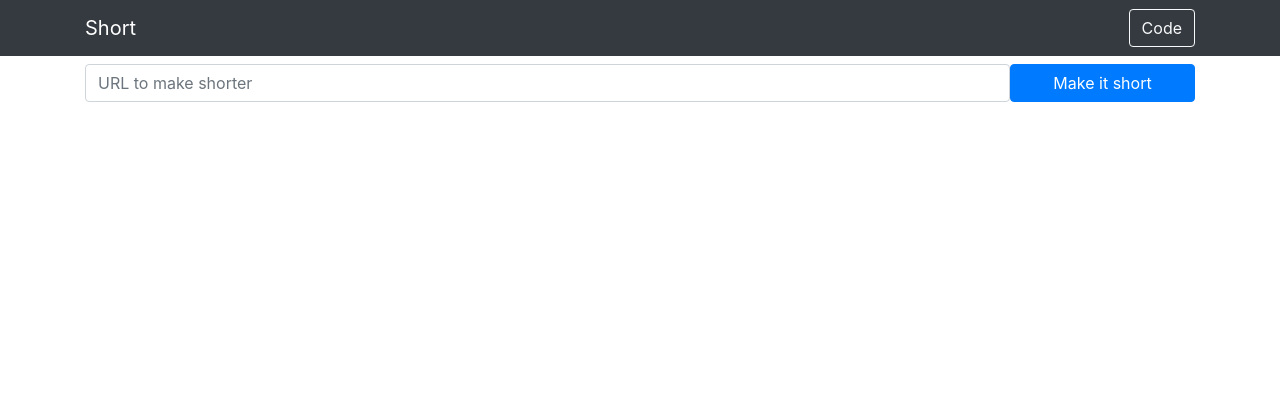
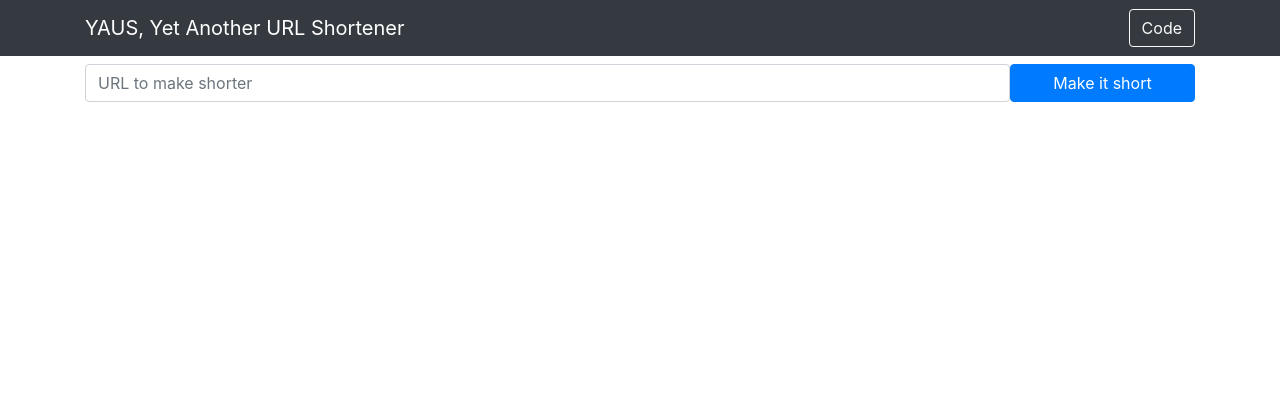
Before and after one commit to maitesin/yaus, a Flask app: page / in a window 1280 px wide. Shown: the top 420 px of the page. Run offline with Flask 2, Linux system fonts and the light colour scheme; some libraries are stand-ins or nearby versions.

Commit message:
Rename short into yaus

```diff
--- a/prod.py
+++ b/prod.py
@@ -1,4 +1,4 @@
-from short import db, create_app
+from yaus import db, create_app
 
 app = create_app()
 
--- a/run.py
+++ b/run.py
@@ -1,4 +1,4 @@
-from short import create_app
+from yaus import create_app
 
 if __name__ == "__main__":
     create_app().run()
--- a/setup.cfg
+++ b/setup.cfg
@@ -10,4 +10,4 @@ testpaths = tests
 [coverage:run]
 branch = True
 source =
-    short
+    yaus
--- a/setup.py
+++ b/setup.py
@@ -1,11 +1,11 @@
 from distutils.core import setup
 
-setup(name='short',
+setup(name='yaus',
       version='0.1',
       description='URL shortener service',
       author='Oscar Forner Martinez',
       author_email='oscar.forner.martinez@gmail.com',
-      url='https://www.gitlab.com/maitesin/short',
-      py_modules=['short'],
+      url='https://www.gitlab.com/maitesin/yaus',
+      py_modules=['yaus'],
       extras_require={"test": ["pytest", "coverage"]},
       )
--- a/short/__init__.py
+++ b/yaus/__init__.py
@@ -1,6 +1,6 @@
 from flask import Flask
 from flask_sqlalchemy import SQLAlchemy
-from short.config import Config
+from yaus.config import Config
 
 db = SQLAlchemy()
 
@@ -11,8 +11,8 @@ def create_app(config_class=Config):
 
     db.init_app(app)
 
-    from short.routes import short as short_routes
+    from yaus.routes import yaus as yaus_routes
 
-    app.register_blueprint(short_routes)
+    app.register_blueprint(yaus_routes)
 
     return app
--- a/short/config.py
+++ b/yaus/config.py
@@ -2,6 +2,6 @@ import secrets
 
 
 class Config:
-    SQLALCHEMY_DATABASE_URI = "sqlite:///short.db"
+    SQLALCHEMY_DATABASE_URI = "sqlite:///yaus.db"
     SQLALCHEMY_TRACK_MODIFICATIONS = False
     SECRET_KEY = secrets.token_hex(16)
--- a/short/models.py
+++ b/yaus/models.py
@@ -1,4 +1,4 @@
-from short import db
+from yaus import db
 
 
 class URL(db.Model):
--- a/short/routes.py
+++ b/yaus/routes.py
@@ -1,19 +1,19 @@
 from flask import Blueprint, session, make_response, redirect, abort, render_template, flash, request, Markup
-from short.models import URL
-from short.id_generator import id_generator
-from short.middleware import verify_url, verify_shortcode
-from short import db
+from yaus.models import URL
+from yaus.id_generator import id_generator
+from yaus.middleware import verify_url, verify_shortcode
+from yaus import db
 from sqlalchemy import exc
 
-short = Blueprint('short', __name__)
+yaus = Blueprint('yaus', __name__)
 
 
-@short.route("/", methods=["GET"])
+@yaus.route("/", methods=["GET"])
 def home():
     return render_template('home.html')
 
 
-@short.route("/", methods=["POST"])
+@yaus.route("/", methods=["POST"])
 @verify_url
 def add_shortcode():
     url = session['url']
@@ -33,7 +33,7 @@ def add_shortcode():
     return resp
 
 
-@short.route("/<string:shortcode>")
+@yaus.route("/<string:shortcode>")
 @verify_shortcode
 def get_url_by_shortcode(shortcode):
     url = URL.query.filter_by(shortened=shortcode).first()
--- a/short/templates/layout.html
+++ b/yaus/templates/layout.html
@@ -10,15 +10,15 @@
 
     <link rel="stylesheet" type="text/css" href="{{ url_for('static', filename='main.css') }}">
 
-    <title>Short, the URL shortener service</title>
+    <title>YAUS, Yet Another URL Shortener</title>
 
 </head>
 <body>
     <header class="site-header">
       <nav class="navbar navbar-expand-md navbar-dark bg-dark mb-2">
         <div class="container">
-            <a class="navbar-brand mr-4" href="/">Short</a>
-            <a type="button" href="https://github.com/maitesin/short" class="btn btn-outline-light my-2 my-sm-0" role="button">Code</a>
+            <a class="navbar-brand mr-4" href="/">YAUS, Yet Another URL Shortener</a>
+            <a type="button" href="https://github.com/maitesin/yaus" class="btn btn-outline-light my-2 my-sm-0" role="button">Code</a>
         </div>
       </nav>
     </header>
```
Also changed, not shown: tests/conftest.py (+1 -1 lines), tests/test_id_generator.py (+1 -1 lines), tests/test_middleware.py (+1 -1 lines), README.md, yaus/id_generator.py (renamed from short/id_generator.py), yaus/middleware.py (renamed from short/middleware.py), yaus/static/main.css (renamed from short/static/main.css), yaus/templates/home.html (renamed from short/templates/home.html).
